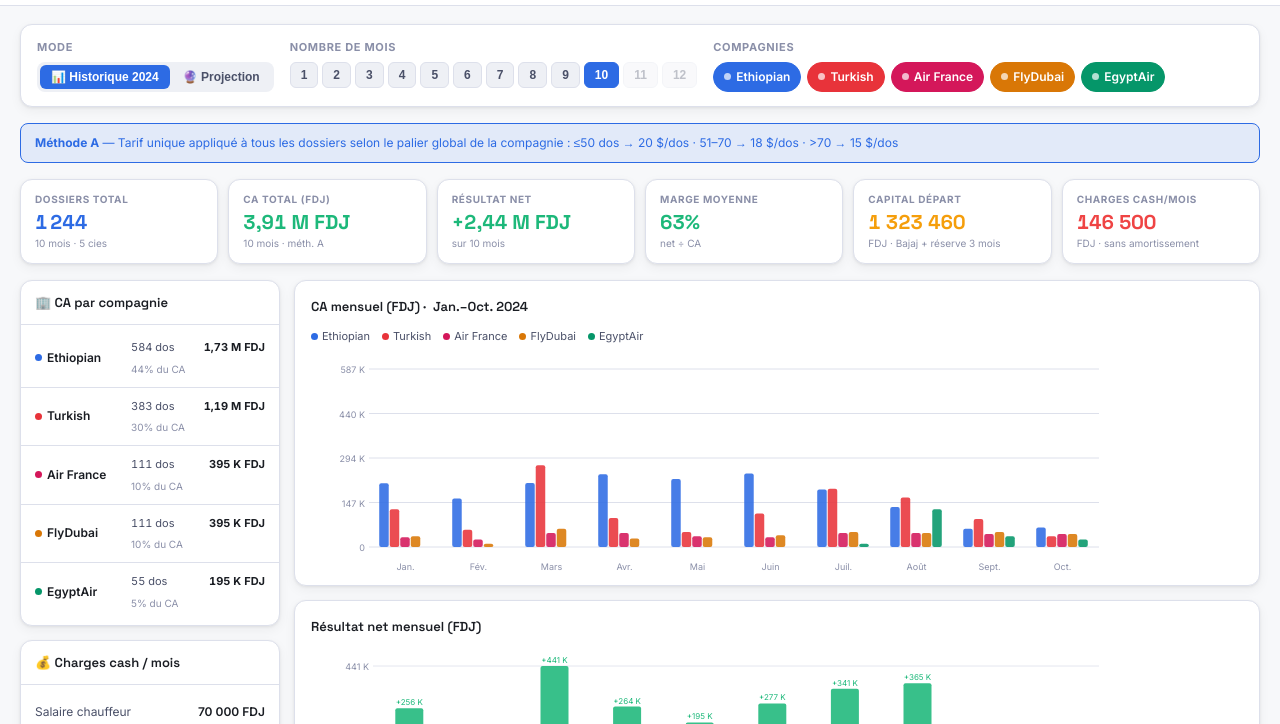
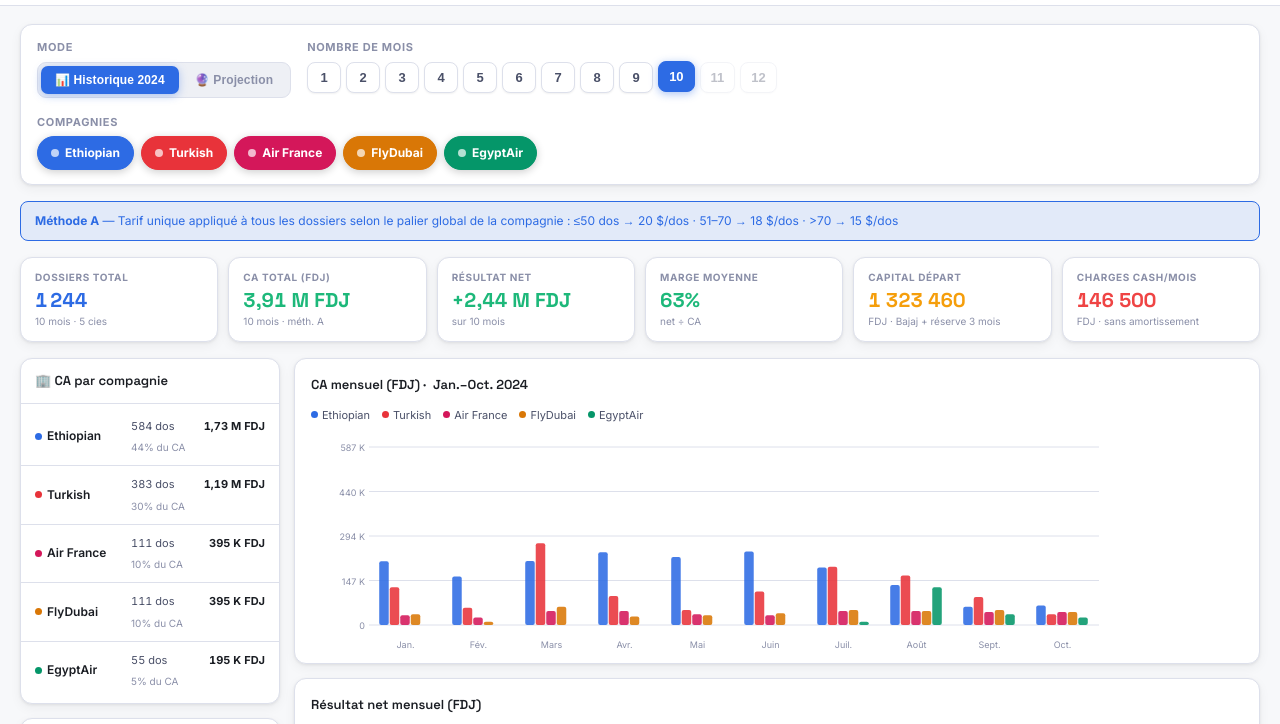
Before and after one commit to Zoukari/vagabox-services, a plain HTML site: page previsionnel.html in a window 1280 px wide. Shown: the part 54-778 px from the top of the page. Drawn offline with Linux system fonts and the light colour scheme.

Commit message:
Improve button affordance — mode/mois/compagnies clearly clickable
- Toggle mode (Historique/Projection): fond gris visible, ombre bleue sur actif, hover bg blanc
- Boutons mois 1-12: bordure 1.5px, fond blanc, hover bleu clair + translateY, actif bleu + ombre
- Chips compagnies: bordure 1.5px, fond blanc, hover lift, actif coloré + ombre, off grisé

Co-Authored-By: Claude Sonnet 4.6 <noreply@anthropic.com>
Claude-Session: https://claude.ai/code/session_012qVDiKv8nQPw4rSfsVADGC

```diff
--- a/previsionnel.html
+++ b/previsionnel.html
@@ -76,13 +76,15 @@ body::before{
 .hdr-link:hover{background:var(--bg3);}
 
 /* TOGGLE PILLS */
-.tog{display:flex;background:var(--bg3);border-radius:8px;padding:3px;gap:2px;}
+.tog{display:flex;background:var(--bg3);border-radius:9px;padding:3px;gap:2px;border:1px solid var(--border);}
 .tog-btn{
-  padding:5px 11px;border:none;border-radius:6px;
-  font-size:12px;font-weight:600;cursor:pointer;
-  background:transparent;color:var(--fg2);transition:background .15s,color .15s;
+  padding:7px 14px;border:none;border-radius:7px;
+  font-size:12px;font-weight:700;cursor:pointer;
+  background:transparent;color:var(--fg3);transition:all .15s;
+  letter-spacing:.01em;
 }
-.tog-btn.on{background:var(--blue);color:#fff;}
+.tog-btn:hover:not(.on){background:var(--bg2);color:var(--fg);}
+.tog-btn.on{background:var(--blue);color:#fff;box-shadow:0 2px 8px rgba(45,107,228,.35);}
 
 /* MAIN */
 .main{padding-block:18px;max-width:1240px;margin:0 auto;}
@@ -97,25 +99,38 @@ body::before{
 .ctrl-label{font-size:11px;font-weight:700;text-transform:uppercase;letter-spacing:.06em;color:var(--fg3);}
 
 /* month buttons */
-.month-btns{display:flex;gap:4px;flex-wrap:wrap;}
+.month-btns{display:flex;gap:5px;flex-wrap:wrap;}
 .mth-btn{
-  padding:5px 10px;border:1px solid var(--border);border-radius:6px;
-  font-size:12px;font-weight:600;cursor:pointer;background:var(--bg3);color:var(--fg2);
-  transition:background .12s,color .12s,border-color .12s;
+  min-width:34px;padding:7px 10px;
+  border:1.5px solid var(--border);border-radius:8px;
+  font-size:13px;font-weight:700;cursor:pointer;
+  background:var(--bg2);color:var(--fg2);
+  transition:all .12s;text-align:center;
+  box-shadow:0 1px 2px rgba(0,0,0,.06);
 }
-.mth-btn.on{background:var(--blue);color:#fff;border-color:var(--blue);}
+.mth-btn:hover:not(:disabled):not(.on){
+  background:var(--blue-lt);border-color:var(--blue);color:var(--blue);transform:translateY(-1px);
+}
+.mth-btn.on{
+  background:var(--blue);color:#fff;border-color:var(--blue);
+  box-shadow:0 2px 8px rgba(45,107,228,.4);transform:translateY(-1px);
+}
+.mth-btn:disabled{opacity:.3;cursor:not-allowed;transform:none;}
 
-/* airline checkboxes */
-.al-checks{display:flex;gap:6px;flex-wrap:wrap;}
+/* airline chips */
+.al-checks{display:flex;gap:7px;flex-wrap:wrap;}
 .al-chip{
-  display:flex;align-items:center;gap:5px;
-  padding:5px 10px;border-radius:999px;border:1px solid var(--border);
-  cursor:pointer;font-size:12px;font-weight:600;user-select:none;
-  transition:all .12s;
+  display:flex;align-items:center;gap:6px;
+  padding:7px 13px;border-radius:999px;
+  border:1.5px solid var(--border);
+  cursor:pointer;font-size:12px;font-weight:700;user-select:none;
+  transition:all .15s;background:var(--bg2);color:var(--fg2);
+  box-shadow:0 1px 3px rgba(0,0,0,.06);
 }
-.al-chip.on{color:#fff;}
-.al-chip.off{opacity:.5;background:var(--bg3)!important;color:var(--fg2)!important;border-color:var(--border)!important;}
-.al-chip-dot{width:7px;height:7px;border-radius:50%;}
+.al-chip:hover{transform:translateY(-1px);box-shadow:0 3px 8px rgba(0,0,0,.12);}
+.al-chip.on{color:#fff;border-color:transparent;box-shadow:0 2px 8px rgba(0,0,0,.2);}
+.al-chip.off{opacity:.4;filter:grayscale(.6);box-shadow:none;}
+.al-chip-dot{width:8px;height:8px;border-radius:50%;flex-shrink:0;}
 
 /* method info */
 .method-info{
```
